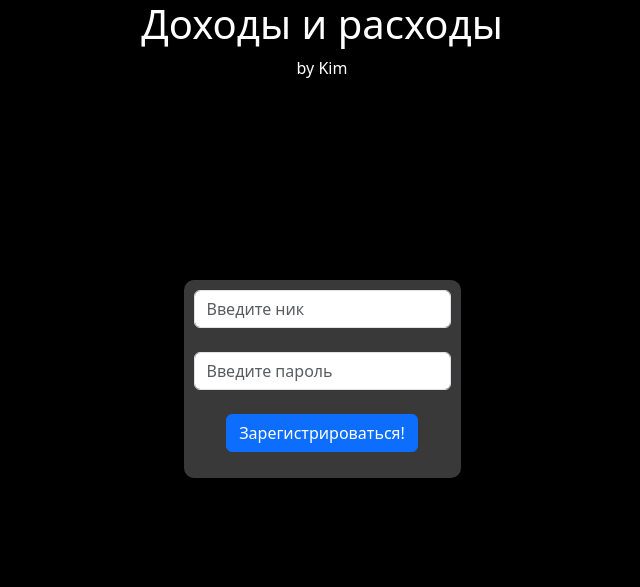
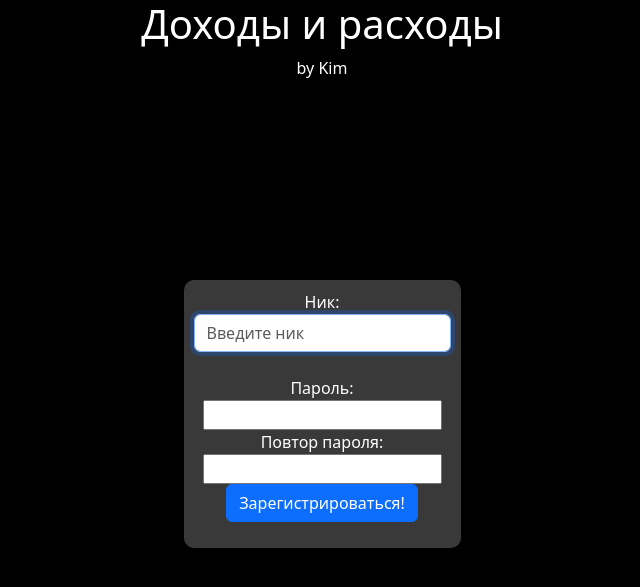
Before and after one commit to Kimka-x37/additions_and_substractions, a Django app: page /register in a window 1280 px wide. Shown: the top 587 px of the page, without its empty margins (318-958 px from the left). Run offline with Django 4.2, Linux system fonts and the light colour scheme.

Commit message:
register_bug_fix

```diff
--- a/main/forms.py
+++ b/main/forms.py
@@ -1,19 +1,24 @@
 from django.contrib.auth.models import User
-from django.forms import ModelForm, TextInput, Form
+from django.forms import TextInput, Form, PasswordInput
 from django.forms import CharField
+from django.contrib.auth.forms import UserCreationForm
 
-class RegisterForm(ModelForm):
+class RegisterForm(UserCreationForm):
     class Meta:
         model = User
-        fields = ['username', 'password']
+        fields = ["username", "password1", "password2"]
         widgets = {
             'username': TextInput(attrs={
                 'class': 'form-control',
                 'placeholder': 'Введите ник'
             }),
-            'password': TextInput(attrs={
+            'password1': PasswordInput(attrs={
                 'class': 'form-control',
                 'placeholder': 'Введите пароль'
+            }),
+            'password2': PasswordInput(attrs={
+                'class': 'form-control',
+                'placeholder': 'Введите ник'
             })
         }
 class LoginForm(Form):
--- a/main/templates/main/register.html
+++ b/main/templates/main/register.html
@@ -5,8 +5,12 @@
 {% block main %}
     <form class="container" method="post">
         {% csrf_token %}
+        Ник:<br>
         {{ form.username }}<br>
-        {{ form.password }}<br>
+        Пароль:<br>
+        {{ form.password1 }}<br>
+        Повтор пароля:<br>
+        {{ form.password2 }}<br>
         <button class="btn btn-primary" type="submit">Зарегистрироваться!</button>
         <p style="color: red;">{{ error }}</p>
     </form>
```
Also changed, not shown: db.sqlite3.
